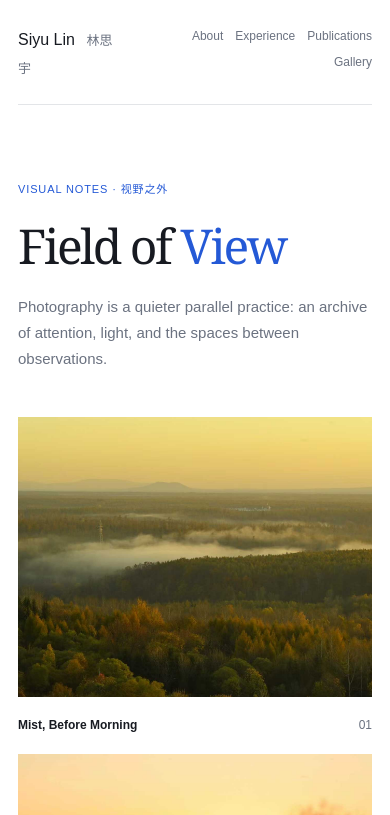
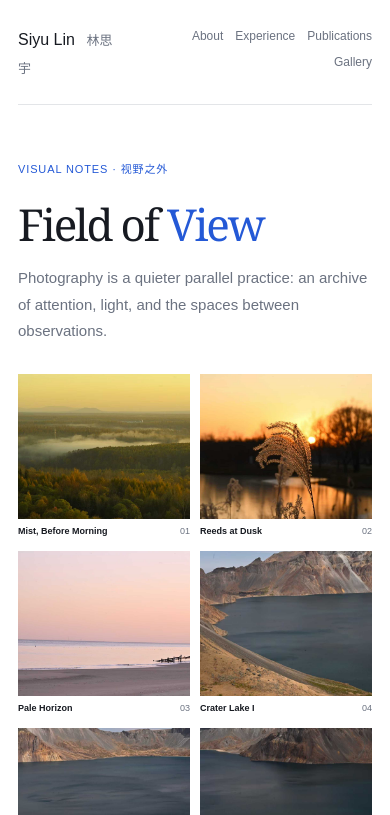
Before and after one commit to QFOI/QFOI.github.io, a Next.js app: page /gallery in a window 390 px wide. Shown: the top 815 px of the page. Built offline with nearby package versions, Linux system fonts and the light colour scheme.

Commit message:
Tighten gallery grid layout

```diff
--- a/app/globals.css
+++ b/app/globals.css
@@ -268,14 +268,13 @@ nav a:hover {
   }
 }
 
-
 .gallery-intro {
-  padding: 75px 0 45px;
+  padding: 65px 0 36px;
 }
 
 .gallery-intro h1 {
   margin: 0;
-  font: 400 clamp(48px, 8vw, 70px) / 1.05 var(--display);
+  font: 400 clamp(44px, 7vw, 64px) / 1.05 var(--display);
   letter-spacing: -0.05em;
 }
 
@@ -285,51 +284,65 @@ nav a:hover {
 
 .gallery-intro p:last-child {
   max-width: 560px;
-  margin: 22px 0 0;
+  margin: 18px 0 0;
   color: var(--muted);
 }
 
 .gallery-grid {
   display: grid;
-  grid-template-columns: repeat(2, 1fr);
-  gap: 18px 24px;
-  padding-bottom: 80px;
+  grid-template-columns: repeat(3, minmax(0, 1fr));
+  gap: 12px 14px;
+  padding-bottom: 70px;
 }
 
 .gallery-grid figure {
+  min-width: 0;
   margin: 0;
 }
 
 .gallery-grid img {
+  display: block;
   width: 100%;
-  height: 280px;
+  height: 175px;
   object-fit: cover;
-}
-
-.gallery-grid figure:nth-child(1) img,
-.gallery-grid figure:nth-child(4) img {
-  height: 390px;
 }
 
 .gallery-grid figcaption {
   display: flex;
   justify-content: space-between;
-  padding-top: 9px;
-  font-size: 12px;
+  gap: 8px;
+  padding-top: 6px;
+  font-size: 10px;
+  line-height: 1.35;
+}
+
+.gallery-grid figcaption strong {
+  overflow: hidden;
+  font-weight: 600;
+  white-space: nowrap;
+  text-overflow: ellipsis;
 }
 
 .gallery-grid figcaption span {
+  flex: none;
   color: var(--muted);
 }
 
 @media (max-width: 700px) {
-  .gallery-grid {
-    grid-template-columns: 1fr;
+  .gallery-intro {
+    padding: 55px 0 30px;
   }
 
-  .gallery-grid img,
-  .gallery-grid figure:nth-child(1) img,
-  .gallery-grid figure:nth-child(4) img {
-    height: 280px;
+  .gallery-grid {
+    grid-template-columns: repeat(2, minmax(0, 1fr));
+    gap: 14px 10px;
+  }
+
+  .gallery-grid img {
+    height: 145px;
+  }
+
+  .gallery-grid figcaption {
+    font-size: 9px;
   }
 }
```
